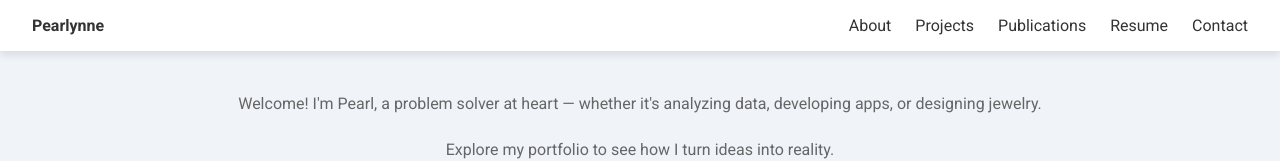
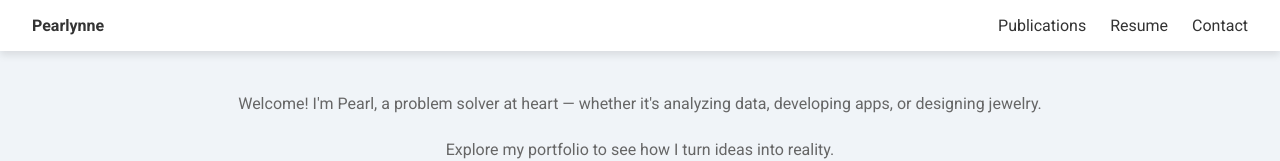
Before and after one commit to pearlynne/pearlynne.github.io, a React (Vite) app: page / in a window 1280 px wide. Shown: the top 161 px of the page. Built offline with nearby package versions, Linux system fonts and the light colour scheme.

Commit message:
Remove Links to About and Portfolio sections

```diff
--- a/src/components/Header.jsx
+++ b/src/components/Header.jsx
@@ -19,12 +19,8 @@
         <Link to="/">Pearlynne</Link>
       </div>
       <nav>
-        <a href="#about" onClick={() => handleSectionClick("about")}>
-          About
-        </a>
-        <Link to="/portfolio">Projects</Link>
         <Link to="/publications">Publications</Link>
-				<Link to="/resume">Resume</Link>
+				<a href="https://drive.google.com/file/d/13y_Zb8VJ0ZqM2VsrVJ__B-R3hyJNJmdI/view?usp=sharing" target="_blank">Resume</a>
         <Link to="/contact">Contact</Link>
       </nav>
     </header>
```
